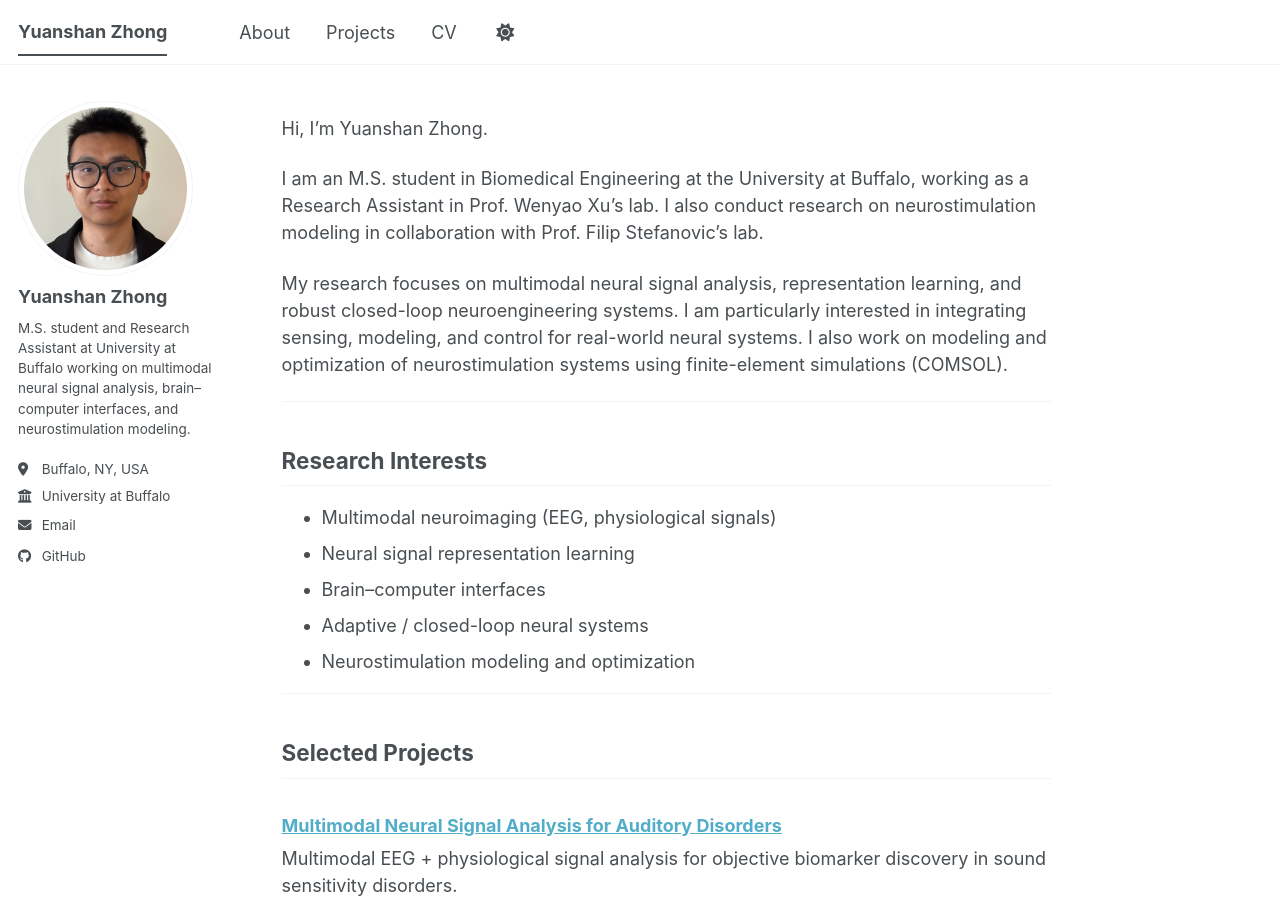
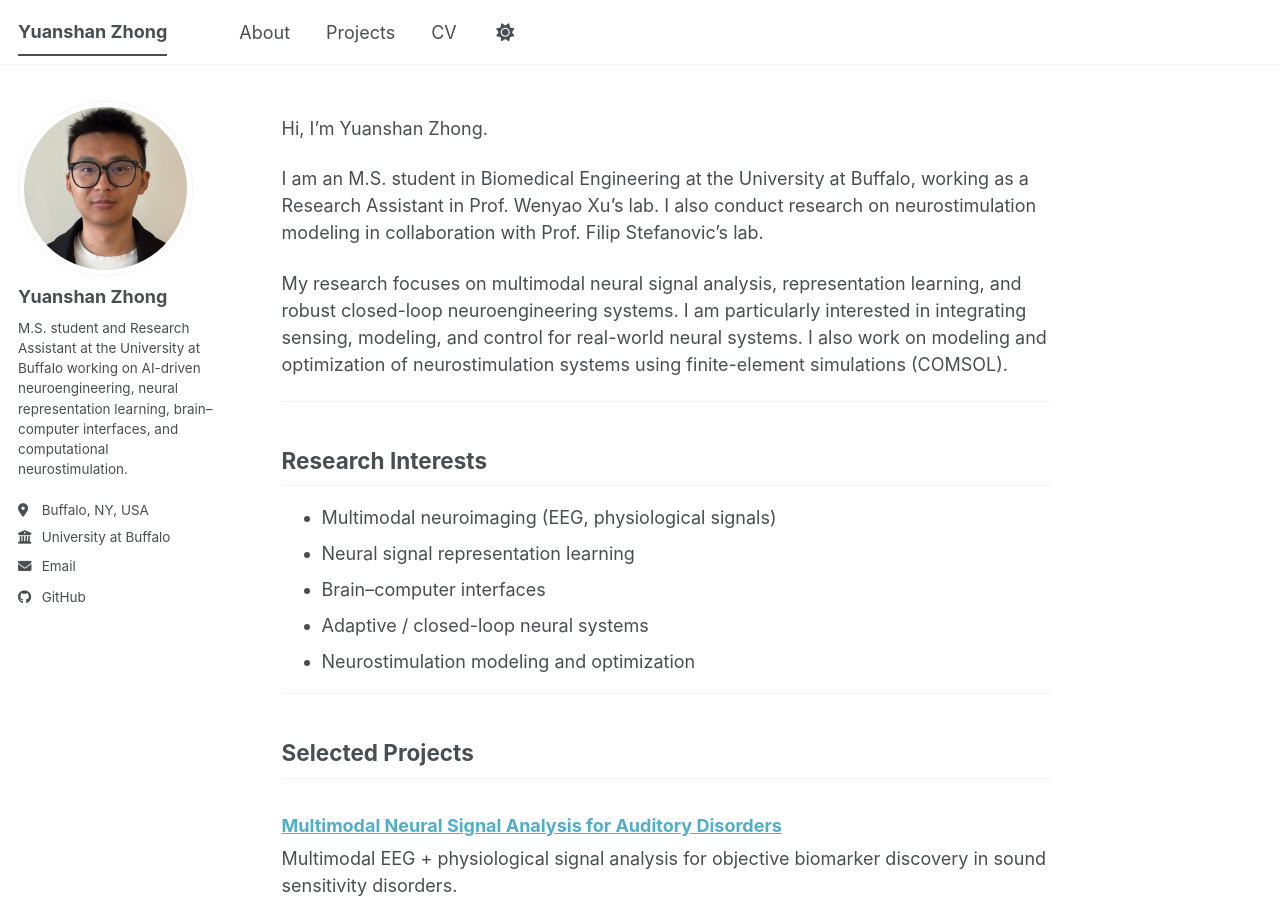
Before and after one commit to Yzhong9527/Yzhong9527.github.io, a Jekyll site: the page built from _pages/about.md, in a window 1280 px wide and 900 px high. Built offline with Jekyll 4.4.1, drawn with Linux system fonts in a browser that asks for light colours; a script bundle is joined from its source files by our own code; library files that are not in the unit come from our copies.

Commit message:
Revise site description and bio for clarity
Updated the site description and bio to reflect AI-driven neuroengineering focus.

```diff
--- a/_config.yml
+++ b/_config.yml
@@ -12,7 +12,7 @@
 title                    : "Yuanshan Zhong"
 title_separator          : "-"
 name                     : &name "Yuanshan Zhong"
-description              : &description "Multimodal neural signal analysis, representation learning, and closed-loop neuroengineering systems"   # Update this with a general description of your site, this is the default if not overridden by a page
+description              : &description "AI-driven neuroengineering integrating neural signal analysis, representation learning, brain–computer interfaces, computational neurostimulation, and adaptive closed-loop neural systems"   # Update this with a general description of your site, this is the default if not overridden by a page
 url                      : https://yzhong9527.github.io # The base hostname & protocol for your site e.g. "https://[your GitHub username].github.io",
                                                            # or if you already have some other page hosted on Github then use "https://[your GitHub username].github.io/[Your Repo Name]"
 baseurl                  : "" # the subpath of your site, e.g. "/blog"
@@ -26,7 +26,7 @@
   avatar           : "profile.png"
   name             : "Yuanshan Zhong"
   pronouns         : # example: "she/her"
-  bio              : "M.S. student and Research Assistant at University at Buffalo working on multimodal neural signal analysis, brain–computer interfaces, and neurostimulation modeling."
+  bio              : "M.S. student and Research Assistant at the University at Buffalo working on AI-driven neuroengineering, neural representation learning, brain–computer interfaces, and computational neurostimulation."
   location         : "Buffalo, NY, USA"
   employer         : "University at Buffalo"
   uri              : # URL
```
